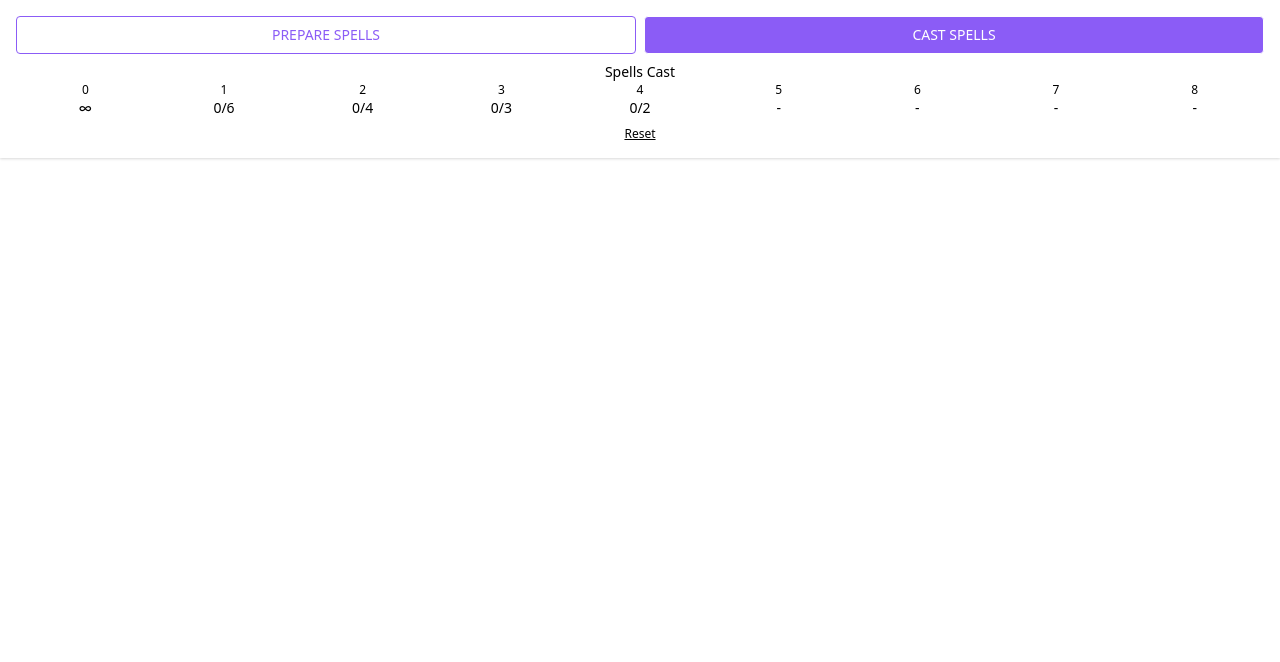
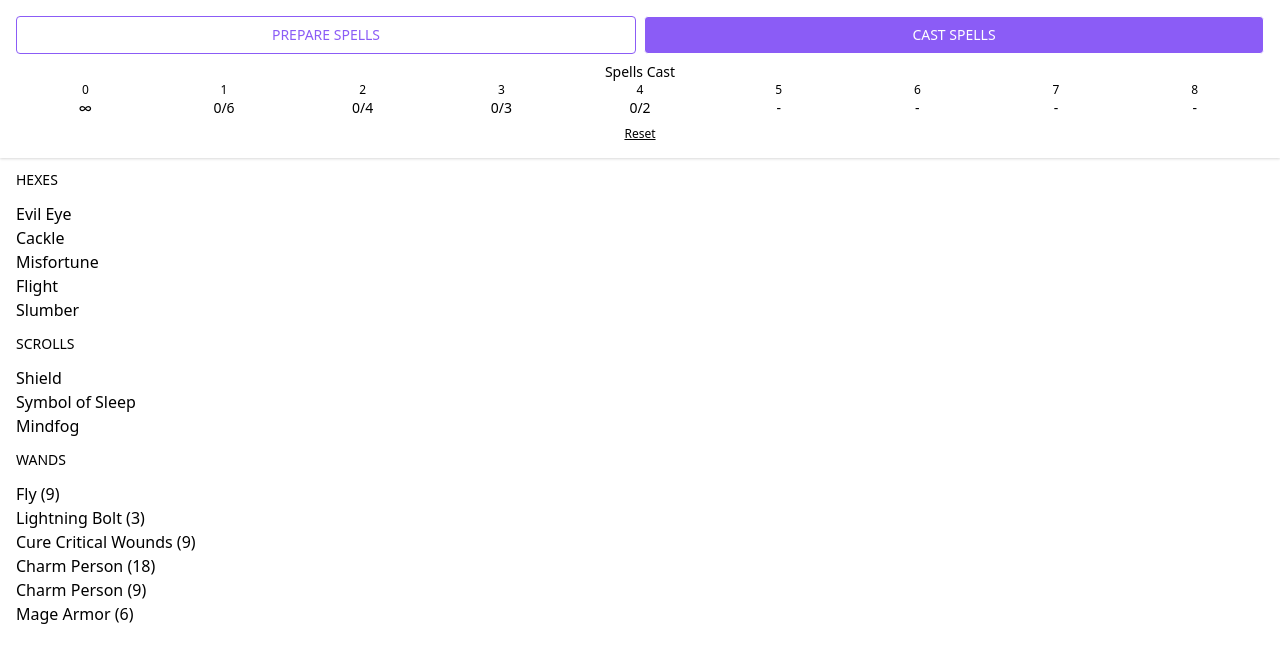
Before and after one commit to aaosuarez/spelltracker, a React (Create React App) app: page / in a window 1280 px wide. Both pictures are taken after a click on the button "CAST SPELLS". Shown: the top 662 px of the page. Built offline with nearby package versions, Linux system fonts and the light colour scheme.

Commit message:
Add wands, scroll, hexes

```diff
--- a/src/App.tsx
+++ b/src/App.tsx
@@ -8,12 +8,18 @@ import {
   isCantrip,
   spellsPerDay,
 } from "./utils";
+import Wands from "./Wands";
+import Scrolls from "./Scroll";
+import Hexes from "./Hexes";
+import { ListTitle } from "./ListTitle";
+import SpellsByLevel from "./SpellsByLevel";
 
 enum Mode {
   PREPARE,
   CAST,
 }
 
+// TODO: Sort alphabetically by level
 const SpellsPerDay = ({ preparedSpells }: { preparedSpells: Spell[] }) => {
   const preparedSpellsByLevel = getSpellsByLevel(preparedSpells);
   return (
@@ -36,9 +42,9 @@ const SpellsPerDay = ({ preparedSpells }: { preparedSpells: Spell[] }) => {
   );
 };
 
+// TODO: Sort alphabetically & if cast by level
 const SpellsCast = ({ usedSpells }: { usedSpells: Spell[] }) => {
   const usedSpellsByLevel = getSpellsByLevel(usedSpells);
-  console.log({ usedSpells });
   return (
     <div className={"my-2"}>
       <div className={"text-center text-sm"}>Spells Cast</div>
@@ -117,6 +123,7 @@ const initializer = (initialValue = initialState) => {
 };
 
 function App() {
+  // TODO: Extract reducer
   const [state, dispatch] = useReducer(reducer, initialState, initializer);
 
   useEffect(() => {
@@ -126,6 +133,35 @@ function App() {
   const { preparedSpells, mode, usedSpells } = state;
   const spellsToDisplay: Spell[] =
     mode === Mode.PREPARE ? knownSpells : preparedSpells;
+
+  const renderSpell = (spell: Spell) => {
+    const canPrepare = canPrepareSpell(preparedSpells, spell);
+
+    return (
+      <li key={spell.id} className={"flex justify-between items-center mb-2"}>
+        {spell.name}
+        {mode === Mode.PREPARE ? (
+          <Button
+            onClick={() => dispatch({ type: "PREPARE_SPELL", spell })}
+            type={ButtonType.OUTLINE}
+            size={ButtonSizes.SMALL}
+            disabled={!canPrepare}
+          >
+            Prepare
+          </Button>
+        ) : (
+          <Button
+            onClick={() => dispatch({ type: "CAST_SPELL", spell })}
+            size={ButtonSizes.SMALL}
+            type={ButtonType.OUTLINE}
+            disabled={!canCastSpell(usedSpells, spell)}
+          >
+            Cast
+          </Button>
+        )}
+      </li>
+    );
+  };
 
   return (
     <div className={"flex flex-col h-screen"}>
@@ -159,58 +195,14 @@ function App() {
         </p>
       </div>
       <div className={"px-4 overflow-y-auto"}>
-        {Object.entries(getSpellsByLevel(spellsToDisplay)).map(
-          ([level, spells]) => {
-            return (
-              <div key={level}>
-                <div
-                  className={
-                    "sticky top-0 uppercase text-sm py-3 bg-white z-10"
-                  }
-                >
-                  Level {level}
-                </div>
-                <ul className={"mb-4"}>
-                  {spells.map((spell) => {
-                    const canPrepare = canPrepareSpell(preparedSpells, spell);
-
-                    return (
-                      <li
-                        key={spell.id}
-                        className={"flex justify-between items-center mb-2"}
-                      >
-                        {spell.name}
-                        {mode === Mode.PREPARE ? (
-                          <Button
-                            onClick={() =>
-                              dispatch({ type: "PREPARE_SPELL", spell })
-                            }
-                            type={ButtonType.OUTLINE}
-                            size={ButtonSizes.SMALL}
-                            disabled={!canPrepare}
-                          >
-                            Prepare
-                          </Button>
-                        ) : (
-                          <Button
-                            onClick={() =>
-                              dispatch({ type: "CAST_SPELL", spell })
-                            }
-                            size={ButtonSizes.SMALL}
-                            type={ButtonType.OUTLINE}
-                            disabled={!canCastSpell(usedSpells, spell)}
-                          >
-                            Cast
-                          </Button>
-                        )}
-                      </li>
-                    );
-                  })}
-                </ul>
-              </div>
-            );
-          }
-        )}
+        {mode === Mode.CAST ? (
+          <>
+            <Hexes />
+            <Scrolls />
+            <Wands />
+          </>
+        ) : null}
+        <SpellsByLevel spells={spellsToDisplay} renderSpell={renderSpell} />
       </div>
     </div>
   );
--- /dev/null
+++ b/src/Hexes.tsx
@@ -0,0 +1,27 @@
+import React from "react";
+import { ListTitle } from "./ListTitle";
+
+type Hex = {
+  name: string;
+};
+
+const hexes: Hex[] = [
+  { name: "Evil Eye" },
+  { name: "Cackle" },
+  { name: "Misfortune" },
+  { name: "Flight" },
+  { name: "Slumber" },
+];
+
+const Hexes = () => {
+  return (
+    <div>
+      <ListTitle>Hexes</ListTitle>
+      {hexes.map((hex) => {
+        return <div key={hex.name}>{hex.name}</div>;
+      })}
+    </div>
+  );
+};
+
+export default Hexes;
--- /dev/null
+++ b/src/ListTitle.tsx
@@ -0,0 +1,9 @@
+import React from "react";
+
+export const ListTitle = ({ children }: { children: React.ReactNode }) => {
+  return (
+    <div className={"sticky top-0 uppercase text-sm py-3 bg-white z-10"}>
+      {children}
+    </div>
+  );
+};
--- /dev/null
+++ b/src/Scroll.tsx
@@ -0,0 +1,25 @@
+import React from "react";
+import { ListTitle } from "./ListTitle";
+
+type Scroll = {
+  name: string;
+};
+
+const scrolls: Scroll[] = [
+  { name: "Shield" },
+  { name: "Symbol of Sleep" },
+  { name: "Mindfog" },
+];
+
+const Scrolls = () => {
+  return (
+    <div>
+      <ListTitle>Scrolls</ListTitle>
+      {scrolls.map((scroll) => {
+        return <div key={scroll.name}>{scroll.name}</div>;
+      })}
+    </div>
+  );
+};
+
+export default Scrolls;
--- /dev/null
+++ b/src/SpellsByLevel.tsx
@@ -0,0 +1,29 @@
+import { getSpellsByLevel } from "./utils";
+import { ListTitle } from "./ListTitle";
+import React from "react";
+import { Spell } from "./spells";
+
+const SpellsByLevel = ({
+  spells,
+  renderSpell,
+}: {
+  spells: Spell[];
+  renderSpell: (spell: Spell) => React.ReactNode;
+}) => {
+  return (
+    <div>
+      {Object.entries(getSpellsByLevel(spells)).map(([level, spells]) => {
+        return (
+          <div key={level}>
+            <ListTitle>Level {level}</ListTitle>
+            <ul className={"mb-4"}>
+              {spells.map((spell) => renderSpell(spell))}
+            </ul>
+          </div>
+        );
+      })}
+    </div>
+  );
+};
+
+export default SpellsByLevel;
--- /dev/null
+++ b/src/Wands.tsx
@@ -0,0 +1,33 @@
+import React from "react";
+import { ListTitle } from "./ListTitle";
+
+type Wand = {
+  id: number;
+  name: string;
+  charges: number;
+};
+
+const wands: Wand[] = [
+  { name: "Fly", charges: 9 },
+  { name: "Lightning Bolt", charges: 3 },
+  { name: "Cure Critical Wounds", charges: 9 },
+  { name: "Charm Person", charges: 18 },
+  { name: "Charm Person", charges: 9 },
+  { name: "Mage Armor", charges: 6 },
+].map((wand) => ({ ...wand, id: Math.floor(Math.random() * 1000) }));
+
+const Wands = () => {
+  return (
+    <div>
+      <ListTitle>Wands</ListTitle>
+      {wands.map((wand) => {
+        return (
+          <div key={wand.id}>
+            {wand.name} ({wand.charges})
+          </div>
+        );
+      })}
+    </div>
+  );
+};
+export default Wands;
```
Also changed, not shown: 1 other file (tests, documents, lock files or other folders).
